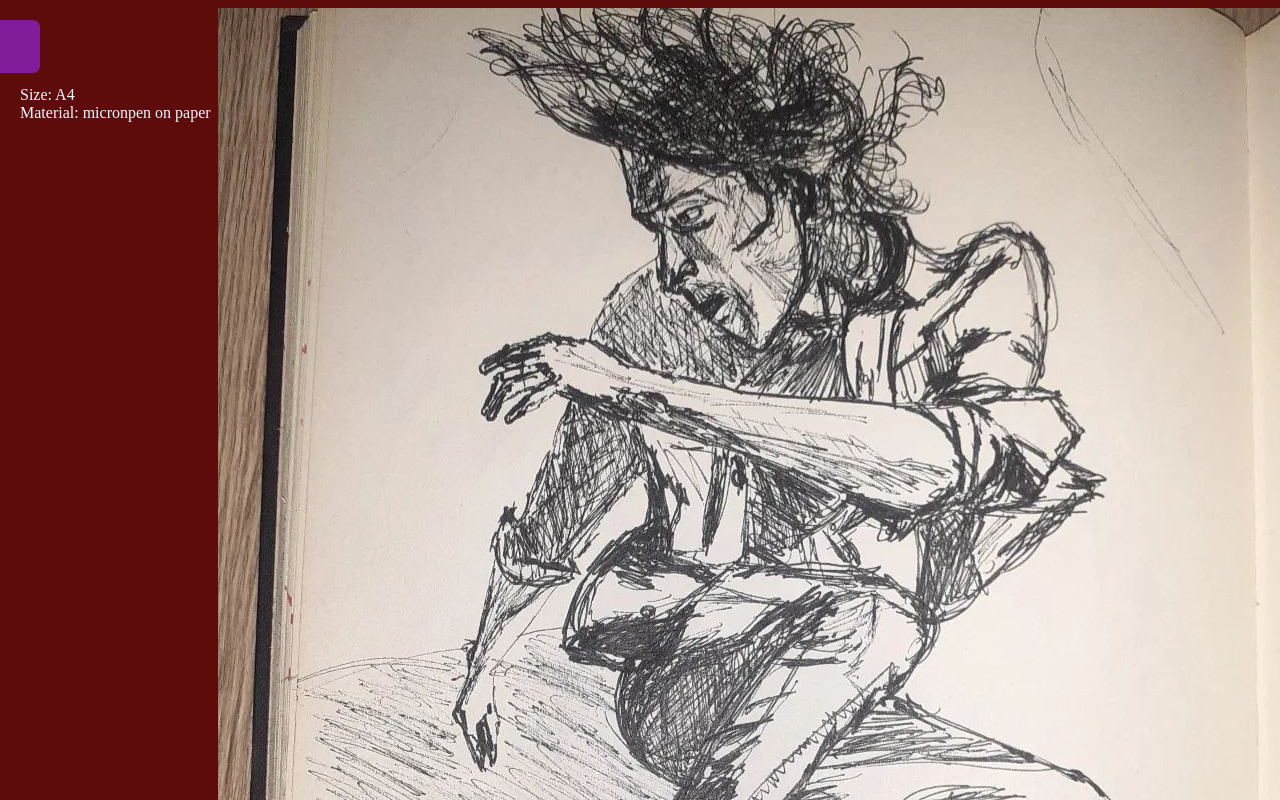
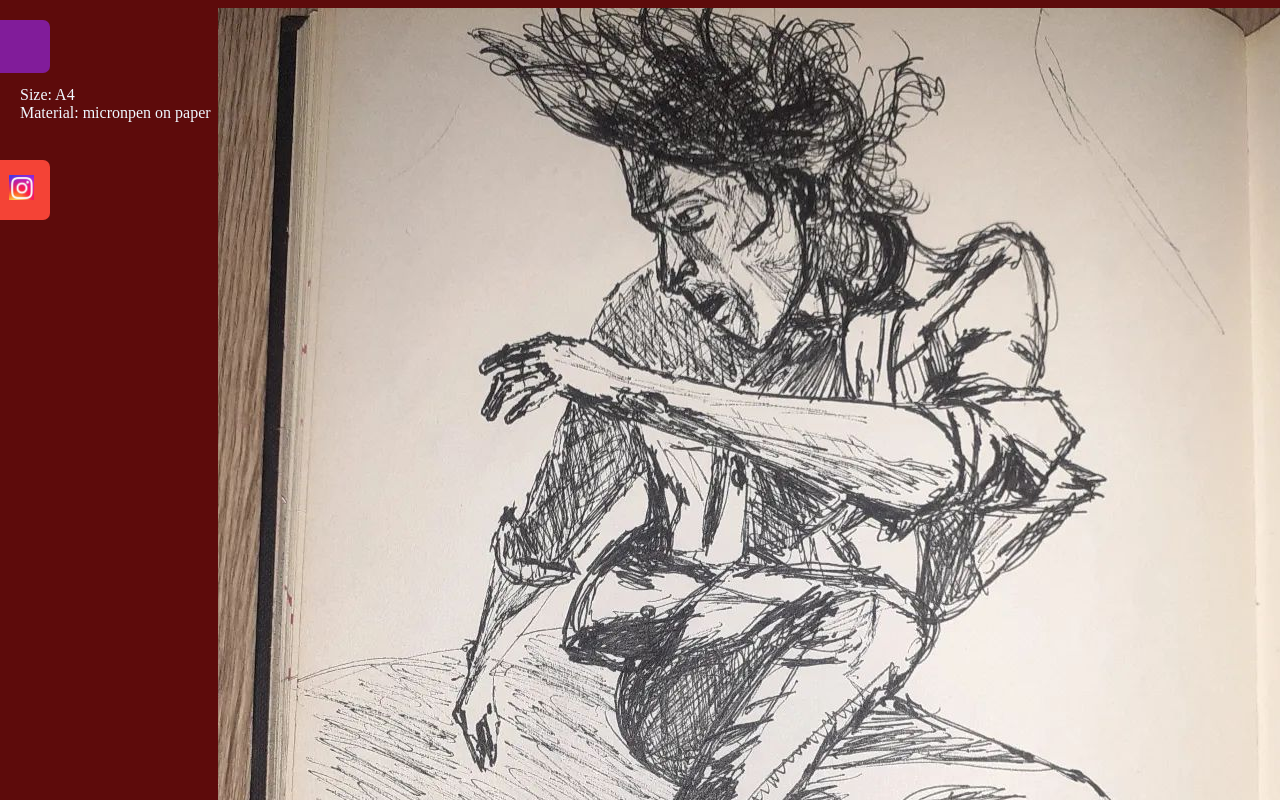
Before and after one commit to Pjotterismus/ict4u, a plain HTML site: page tekening1.html in a window 1280 px wide. Shown: the top 800 px of the page. Drawn offline with Linux system fonts and the light colour scheme.

Commit message:
Add files via upload

```diff
--- a/mandala.css
+++ b/mandala.css
@@ -25,7 +25,7 @@ p {text-align: center;
   left: -90px;
   transition: 0.3s;
   padding: 15px;
-  width: 100px;
+  width: 110px;
   text-decoration: none;
   font-size: 20px;
   color: white;
@@ -54,7 +54,12 @@ p {text-align: center;
   background-color: #f44336;
 }
 
+#insta { width: 25px;
+  height: 25px;
+
+}
+
 #contact {
-  top: 200px;
+  top: 207px;
   background-color: #555
 }
--- a/tekening1.css
+++ b/tekening1.css
@@ -3,7 +3,7 @@
   left: -90px;
   transition: 0.3s;
   padding: 15px;
-  width: 100px;
+  width: 110px;
   text-decoration: none;
   font-size: 20px;
   color: white;
@@ -41,3 +41,13 @@
         body {
   background-color: rgb(93,11,11);
 }
+
+#projects {
+  top: 160px;
+  background-color: #f44336;
+}
+
+#insta { width: 25px;
+  height: 25px;
+
+}
--- a/tekening1.html
+++ b/tekening1.html
@@ -11,7 +11,13 @@
 
   <div id="mySidenav" class="sidenav">
     <a href="index.html" id="about">Home</a>
-    </div>
+
+    <a target="_blank" href="https://www.instagram.com/pjotterism/" id="projects">More Art&nbsp
+
+      <img id="insta"src="instagram.jpg" alt="">
+
+
+  </div>
 
   <div id="tek">
       <img src="jumpingdraw.jpg" alt="jumping">
```
Also changed, not shown: mandala.html (+3 -1 lines), smokingwoman.html (+7 -1 lines).
